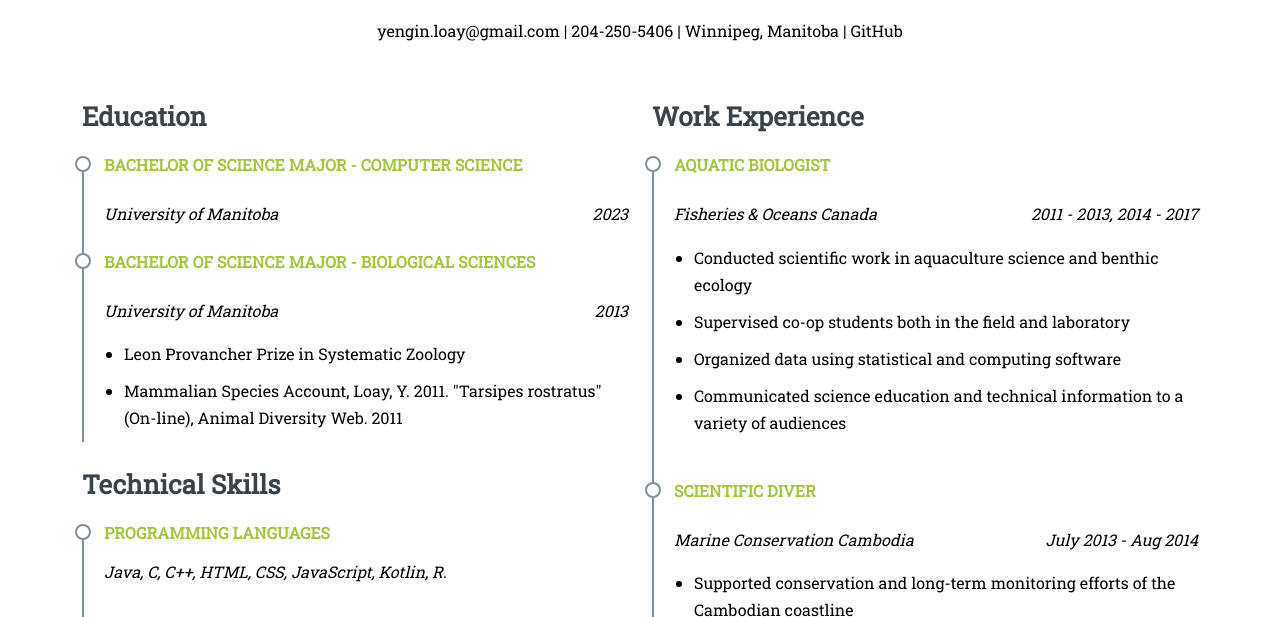
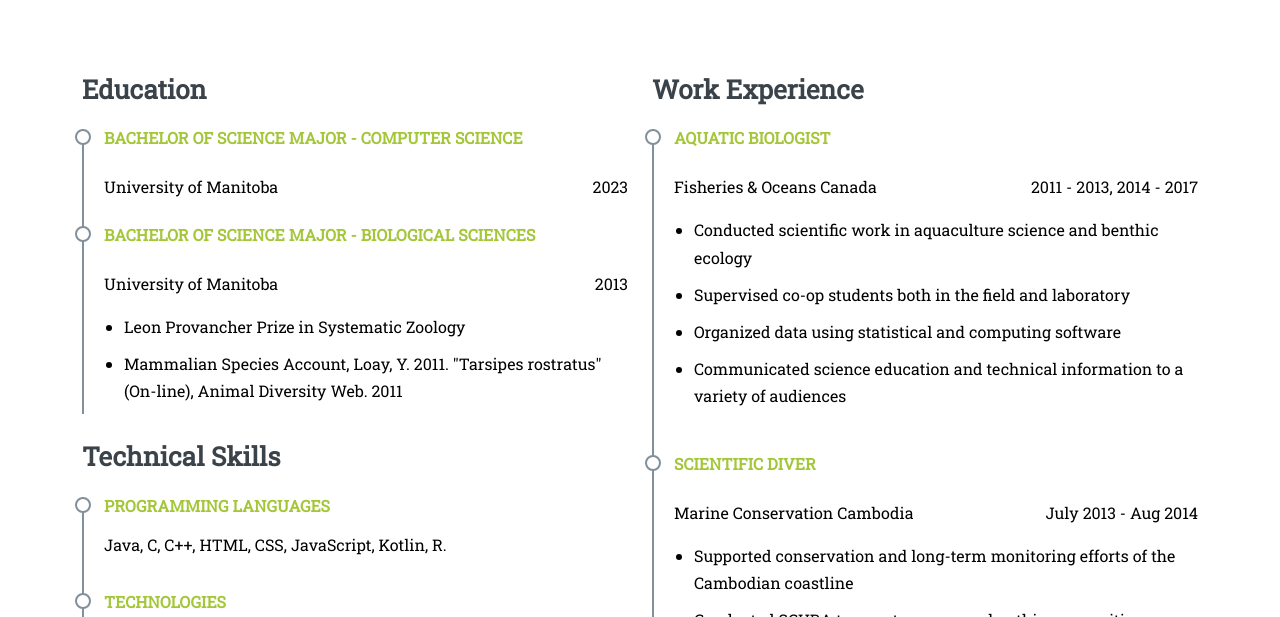
Before and after one commit to LoayYengin/personal-website, a plain HTML site: page resume.html in a window 1280 px wide. Shown: the part 182-799 px from the top of the page. Drawn offline with Linux system fonts and the light colour scheme.

Commit message:
fixed grammar, removed resume contact info

```diff
--- a/resume.html
+++ b/resume.html
@@ -48,33 +48,21 @@
 
         <div class="section-title">
             <h2>My Resume</h2>
-            <p>yengin.loay@gmail.com | 204-250-5406 | Winnipeg, Manitoba | <a href="https://github.com/LoayYengin"> GitHub</a></p>
+<!--            add link-out icon to github and linkedin-->
+<!--            <p><a href="https://github.com/LoayYengin"> GitHub</a></p>-->
         </div>
 
         <div class="row">
 <!--            column 1-->
             <div class="col-lg-6">
-<!--                <h3 class="resume-title">Summary</h3>-->
-<!--                <div class="resume-item pb-0">-->
-<!--                    <h4>Alice Barkley</h4>-->
-<!--                    <p><em>Innovative and deadline-driven Graphic Designer with 3+ years of experience designing and developing user-centered digital/print marketing material from initial concept to final, polished deliverable.</em></p>-->
-<!--                    <p>-->
-<!--                    <ul>-->
-<!--                        <li>Portland par 127,Orlando, FL</li>-->
-<!--                        <li>(123) 456-7891</li>-->
-<!--                        <li>alice.barkley@example.com</li>-->
-<!--                    </ul>-->
-<!--                    </p>-->
-<!--                </div>-->
-
                 <h3 class="resume-title">Education</h3>
                 <div class="resume-item">
                     <h4>Bachelor of Science Major - Computer Science</h4>
                     <div class="col-left">
-                        <p><em>University of Manitoba</em></p>
+                        <p>University of Manitoba</p>
                     </div>
                     <div class="col-right">
-                        <p><em>2023</em></p>
+                        <p>2023</p>
                     </div>
                     <ul>
                         <pre> </pre>
@@ -82,12 +70,13 @@
                 </div>
                 <div class="resume-item pb-0">
                     <h4>Bachelor of Science Major - Biological Sciences</h4>
-                    <p class="col-left"><em>University of Manitoba</em></p>
-                    <p class="col-right"><em>2013</em></p>
+                    <p class="col-left">University of Manitoba</p>
+                    <p class="col-right">2013</p>
 
                     <p>
                         <ul>
                             <li>Leon Provancher Prize in Systematic Zoology</li>
+<!--                            add link-out icon-->
                             <li><a class="publication" href=http://animaldiversity.ummz.umich.edu/site/accounts/information/Tarsipes_rostratus.html"> Mammalian Species Account, Loay, Y. 2011. "Tarsipes rostratus" (On-line), Animal Diversity Web. 2011</a></li>
                         </ul>
                     </p>
@@ -96,11 +85,11 @@
                 <h3 class="resume-title">Technical Skills</h3>
                 <div class="resume-item">
                     <h4>Programming Languages</h4>
-                    <p><em>Java, C, C++, HTML, CSS, JavaScript, Kotlin, R.</em></p>
+                    <p>Java, C, C++, HTML, CSS, JavaScript, Kotlin, R.</p>
                 </div>
                 <div class="resume-item pb-0">
                     <h4>Technologies</h4>
-                    <p><em>GitHub, Node, Android, ArcGIS</em></p>
+                    <p>GitHub, Node, Android, ArcGIS</p>
                 </div>
             </div>
 <!--            column 2-->
@@ -109,10 +98,10 @@
                 <div class="resume-item">
                     <h4>Aquatic Biologist</h4>
                         <div class="col-left">
-                            <p><em>Fisheries & Oceans Canada</em></p>
+                            <p>Fisheries & Oceans Canada</p>
                         </div>
                         <div class="col-right">
-                            <p><em>2011 - 2013, 2014 - 2017</em></p>
+                            <p>2011 - 2013, 2014 - 2017</p>
                         </div>
                     <p>
                     <ul>
@@ -126,10 +115,10 @@
                 <div class="resume-item">
                     <h4>Scientific Diver</h4>
                     <div class="col-left">
-                        <p><em>Marine Conservation Cambodia</em></p>
+                        <p>Marine Conservation Cambodia</p>
                     </div>
                     <div class="col-right">
-                        <p><em>July 2013 - Aug 2014</em></p>
+                        <p>July 2013 - Aug 2014</p>
                     </div>
                     <p>
                     <ul>
```
Also changed, not shown: about.html (+4 -4 lines).
